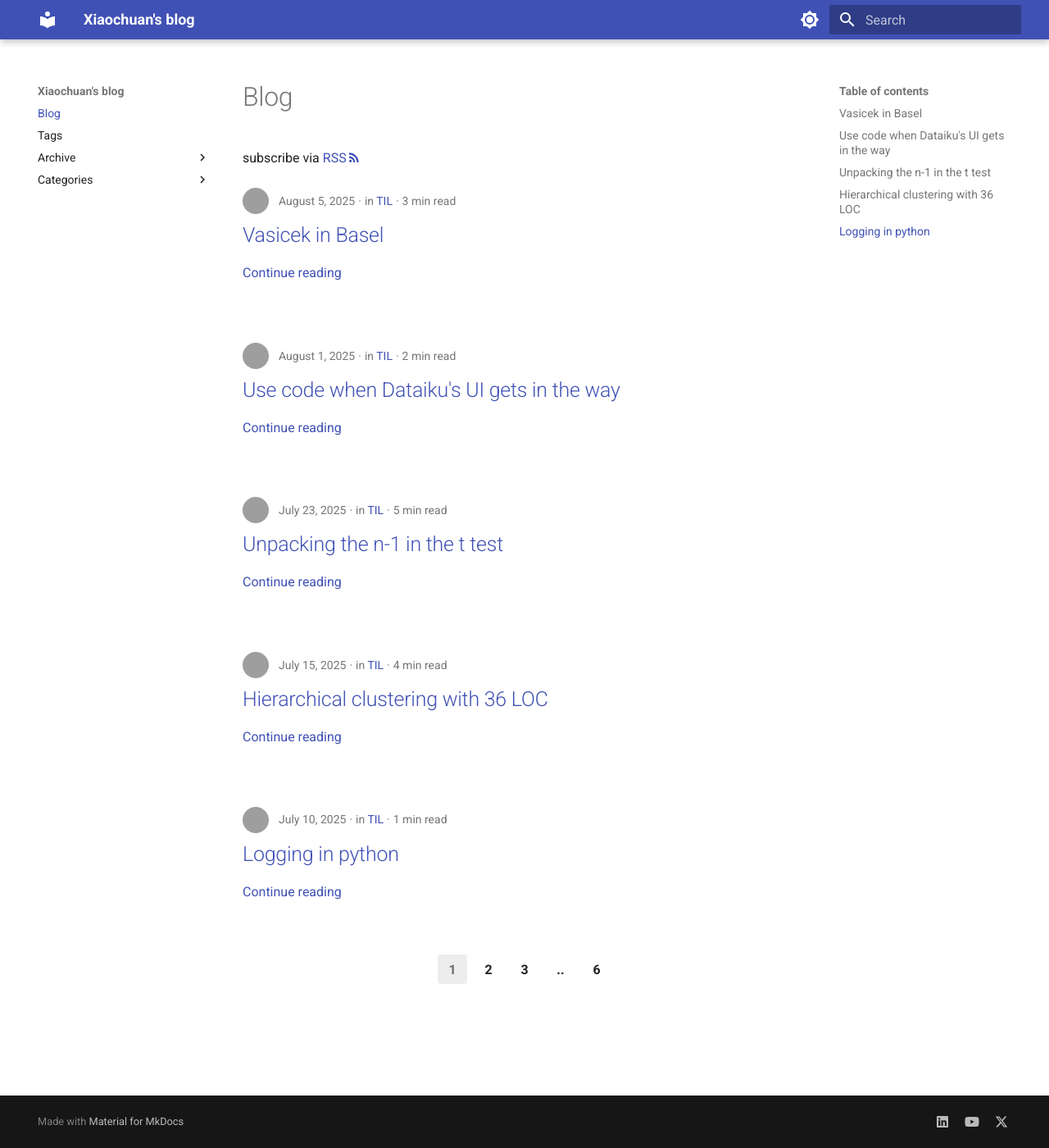
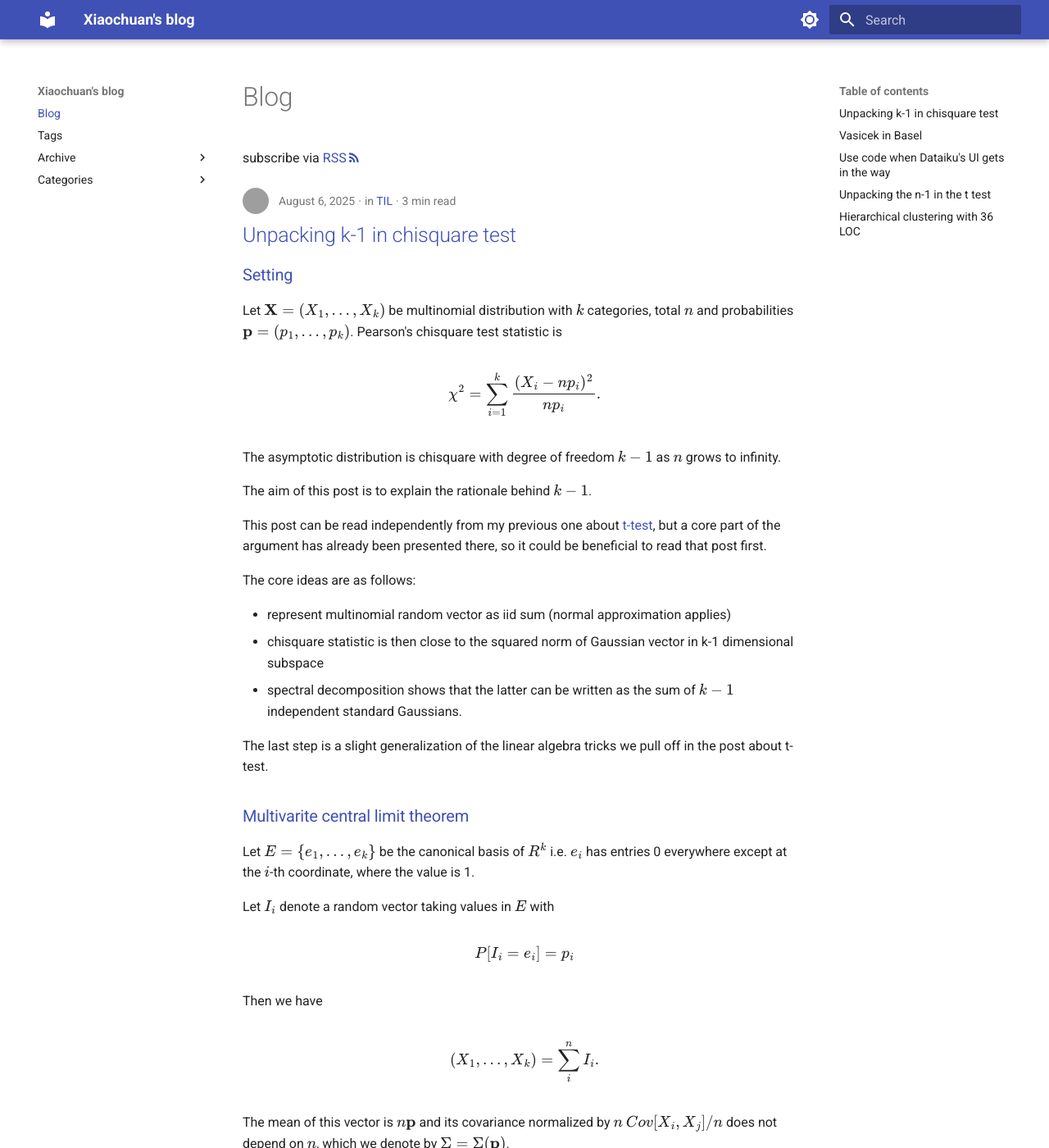
Before and after one commit to xiaochuany/blog, an MkDocs documentation site: the page built from docs/index.md, in a window 1280 px wide and 1400 px high. Shown: the whole window at 82% size. Built offline with MkDocs 1.6.1 and Material for MkDocs 9.7.7, drawn with Linux system fonts in a browser that asks for light colours; some of the changed text lies outside the part shown; grey boxes are pictures that could not be loaded.

Commit message:
post:chisquare

```diff
--- a/docs/posts/2025-08-06-chisquare.md
+++ b/docs/posts/2025-08-06-chisquare.md
@@ -4,14 +4,13 @@ date:
 authors: [xy]
 categories: [TIL]
 tags: [statistics]
-draft: true
 ---
 
-# Unpacking k-1 in Chisquare test
+# Unpacking k-1 in chisquare test
 
-## setting
+## Setting
 
-Let $\mathbf{X}=(X_1,...,X_k)$ be multivariate distribution with $k$ categories, $n$ trials and probabilities $\mathbf{p}=(p_1,...,p_k)$. Pearson's chisquare test is
+Let $\mathbf{X}=(X_1,...,X_k)$ be multinomial distribution with $k$ categories, total $n$ and probabilities $\mathbf{p}=(p_1,...,p_k)$. Pearson's chisquare test statistic is
 
 $$
 \chi^2 = \sum_{i=1}^k \frac{(X_i - np_i)^2}{np_i}.
@@ -23,13 +22,15 @@ The aim of this post is to explain the rationale behind $k-1$.
 
 This post can be read independently from my previous one about [t-test](2025-07-23-ttest.md), but a core part of the argument has already been presented there, so it could be beneficial to read that post first.
 
-The key ideas are as follows:
+The core ideas are as follows:
 
 - represent multinomial random vector as iid sum (normal approximation applies)
-- chisquare statistic is close to the squared norm of Gaussian vector in k-1 dimensional subspace by multivariate normal approximation
-- spectral decomposition shows that it can be written as the sum of $k-1$ independent standard Gaussians.
+- chisquare statistic is then close to the squared norm of Gaussian vector in k-1 dimensional subspace
+- spectral decomposition shows that the latter can be written as the sum of $k-1$ independent standard Gaussians.
 
-## multivarite central limit theorem
+The last step is a slight generalization of the linear algebra tricks we pull off in the post about t-test.
+
+## Multivarite central limit theorem
 
 Let $E=\{e_1,...,e_k\}$ be the canonical basis of $R^k$ i.e. $e_i$ has entries 0 everywhere except at the $i$-th coordinate, where the value is 1.
 
@@ -78,12 +79,12 @@ $$
 V_{ij} = 1_{i=j} - p_j.
 $$
 
-Now we have shown that $\chi^2 $ can be approximated by $\|H\|^2$. The rest of the argument is very much the same as in my [previous post about t-test](2025-07-23-ttest.md) so I only sketch it.
+We have shown that $\chi^2$ can be approximated by (in fact converges to) $\|H\|^2$. The rest of the argument is very much the same as in my [previous post about t-test](2025-07-23-ttest.md) so I only sketch it.
 
 
 ## Linear algebra again
 
-We check easily that $V=V^2$ which implies that its eigenvalues are either 0 or 1. Since $H= V Z$ where $Z$ is standard Gaussian in $R^k$, we can use spectral decomposition to represent the squared norm of $H$ as a sum of independent standard Gaussian squared, where the number of terms is equal to the rank of the $V$.
+We check easily that $V=V^2$ which implies that its eigenvalues are either 0 or 1. Since $H= V Z$ where $Z$ is standard Gaussian in $\mathbb{R}^k$, we can use spectral decomposition to represent the squared norm of $H$ as a sum of independent standard Gaussian squared, where the number of terms is equal to the rank of the $V$.
 
 We now check the rank of $V$ is equal to $k-1$.
 
@@ -93,4 +94,4 @@ $$
 \Sigma = diag(mathbf{p}) - \mathbf{p} \mathbf{p}^T
 $$
 
-so if $\Sigma x = 0$, we necessarily have $x_1=...=x_k= \sum_{i}x_i p_i$ or $x_1=...=x_k=0$. The former condition holds when $\sum_i p_i=1$ which is the case. Hence the dimension of the null space is 1, therefore the dimension of the range has to be $k-1$. It follows right away that $V$ is of rank $k-1$. CQFD.
+so if $\Sigma x = 0$, we necessarily have $x_1=...=x_k= \sum_{i}x_i p_i$ or $x_1=...=x_k=0$. The former condition holds when $\sum_i p_i=1$ which is the case. Hence the dimension of the null space of $\Sigma$ is 1, therefore the dimension of the range of $\Sigma$ (which is the rank!) has to be $k-1$. It follows right away that $V$ is of rank $k-1$. CQFD.
```
